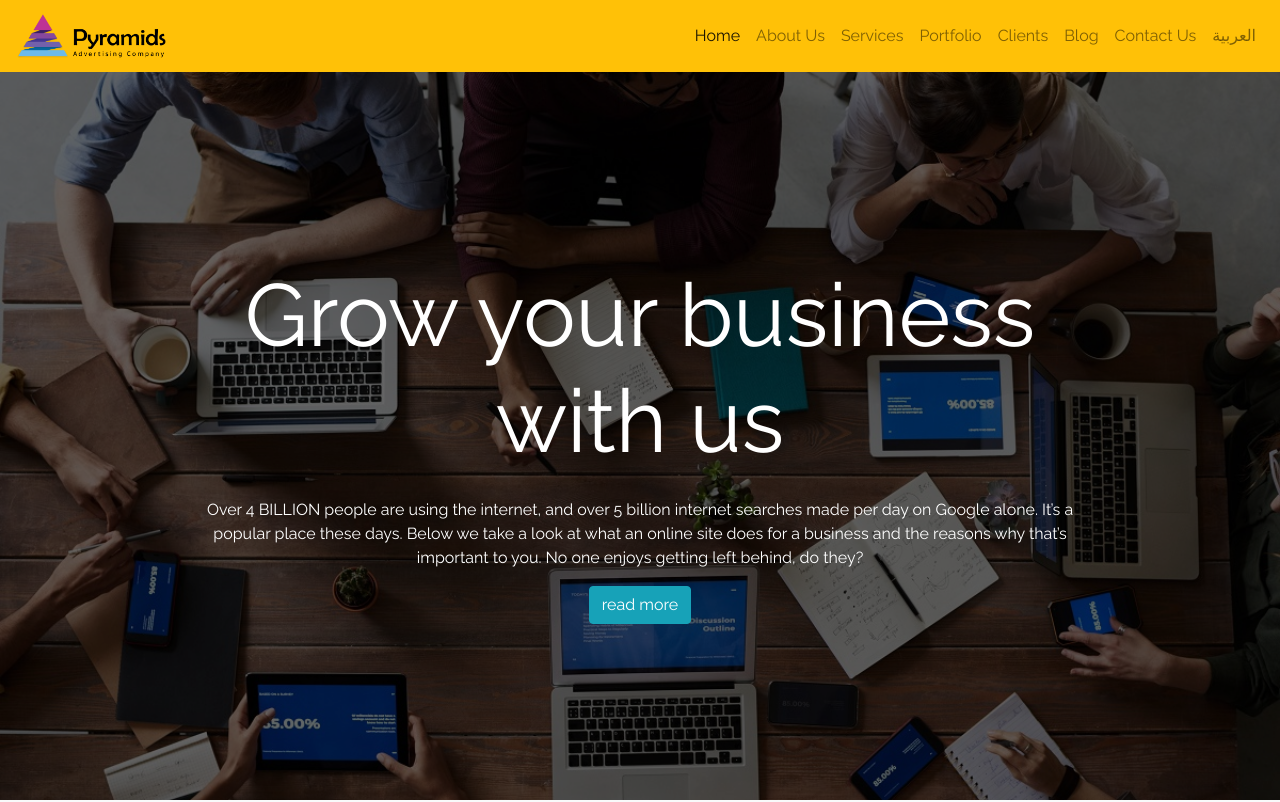
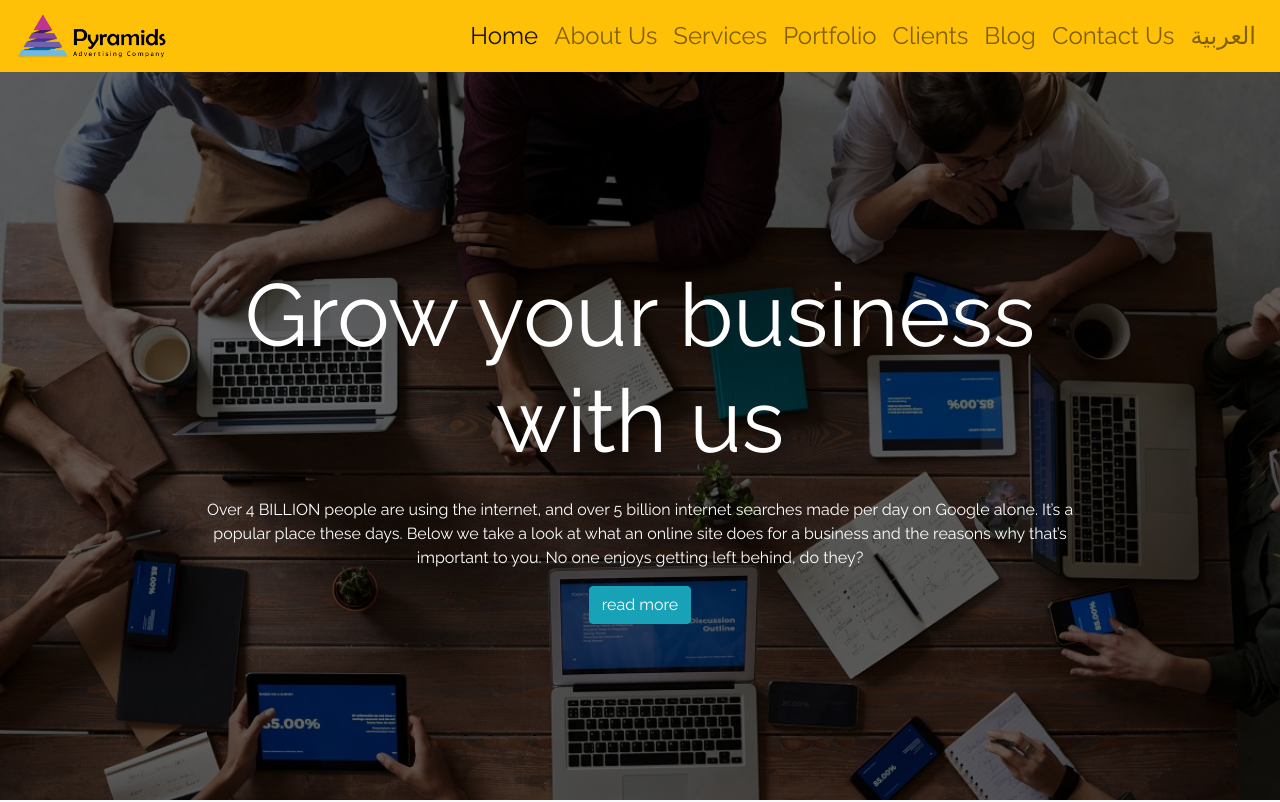
Before and after one commit to abodesigner/Pyramids-kuwait, a plain HTML site: page index.html in a window 1280 px wide. Shown: the top 802 px of the page. Drawn offline with nearby package versions, Linux system fonts and the light colour scheme.

Commit message:
increase font size for navbar links

```diff
--- a/css/style.css
+++ b/css/style.css
@@ -23,6 +23,11 @@ ul li {
 
 .link {
   color: #333;
+}
+
+/* START NAVBAR */
+.navbar-expand-lg .navbar-nav .nav-link{
+  font-size: 1.5rem;
 }
 
 /* START HOME SECTION */
```
